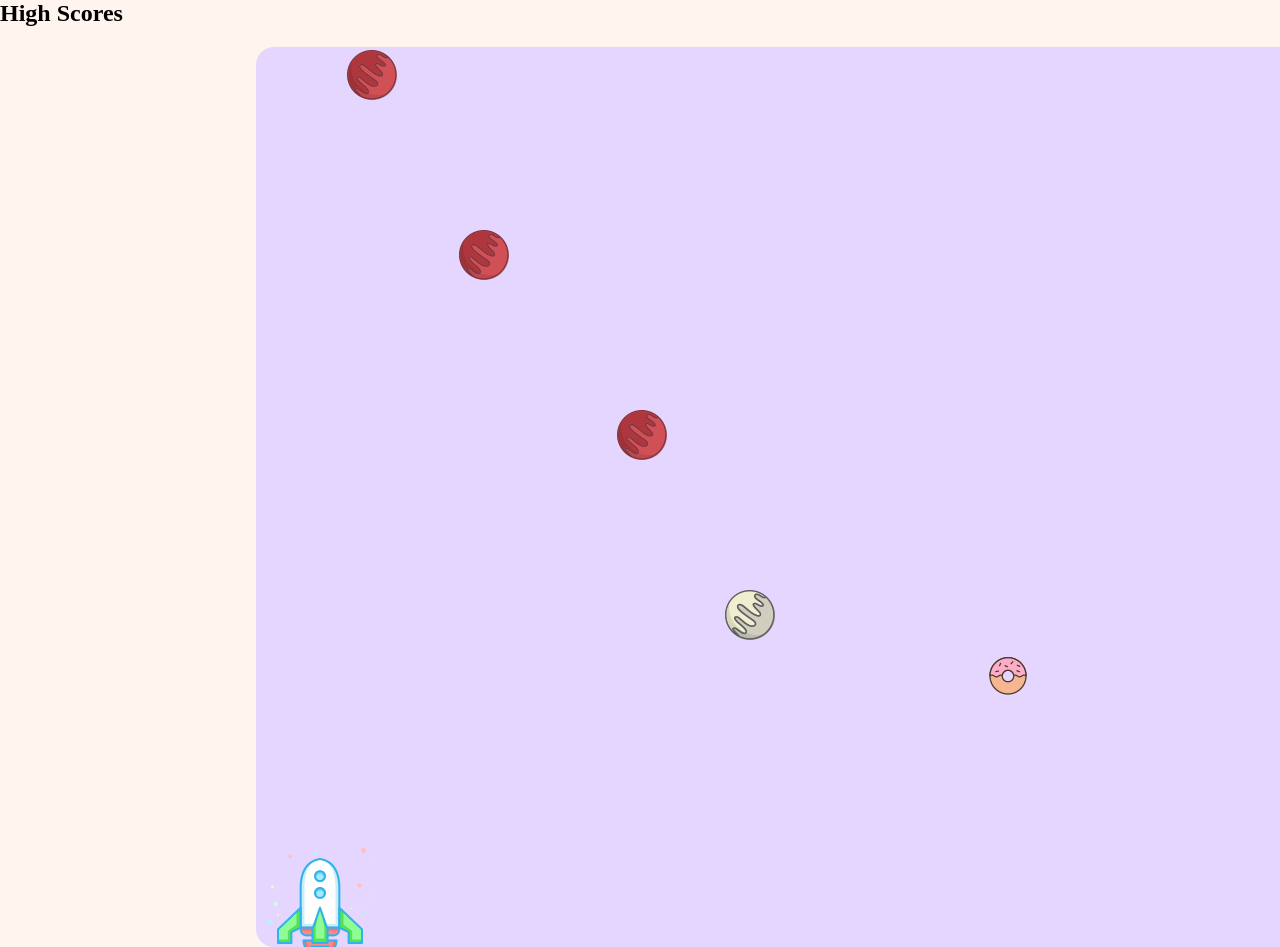
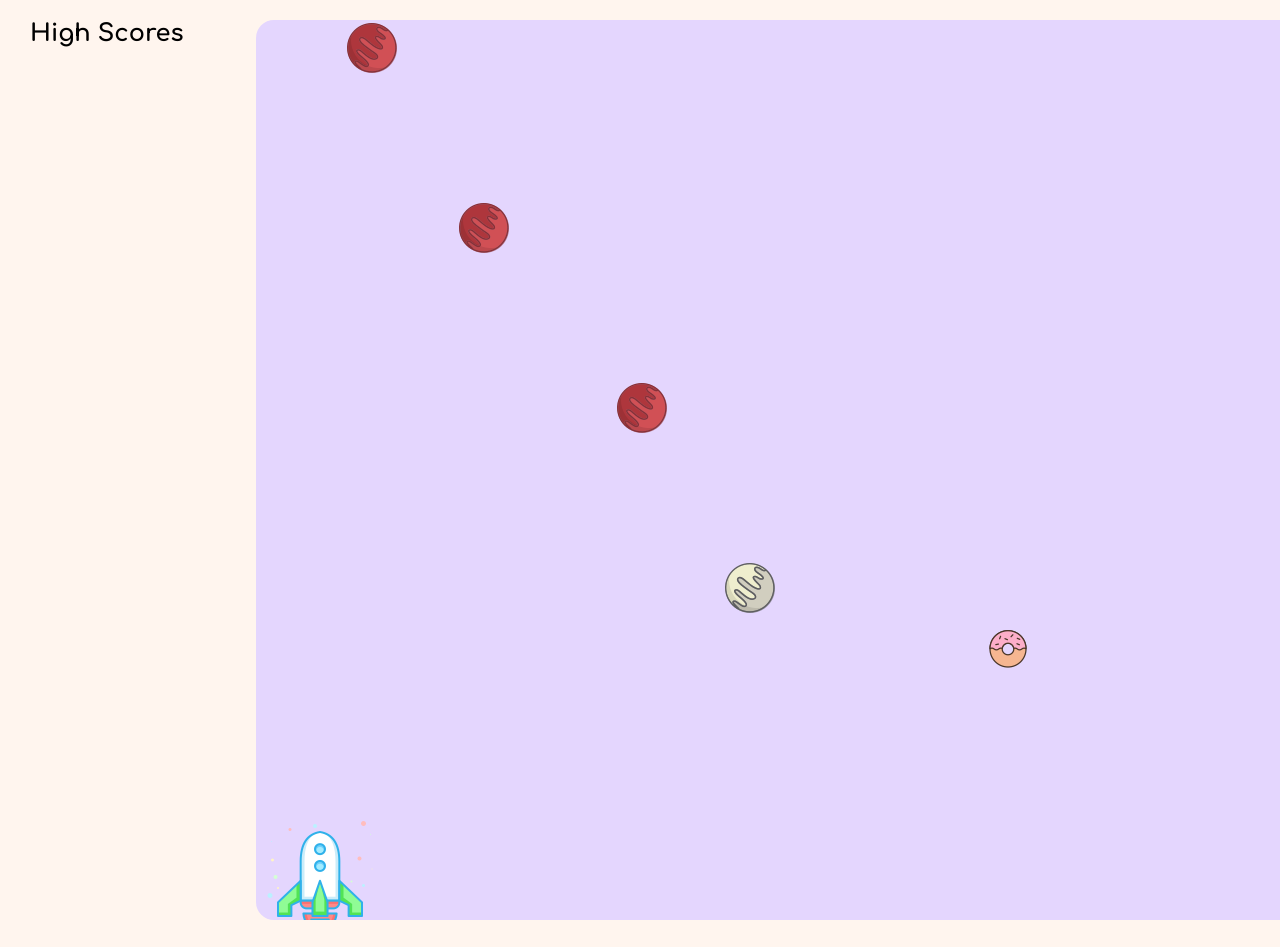
Before and after one commit to AlyaLo/AlyaLo.github.io, a plain HTML site: page index.html in a window 1280 px wide. Shown: the top 947 px of the page. After the commit the page ends 920 px from the top, so only its background shows below. Drawn offline with Linux system fonts and the light colour scheme.

Commit message:
Update game.css

```diff
--- a/game.css
+++ b/game.css
@@ -16,6 +16,13 @@
     text-align: right;
 }
 
+
+.wrapperHighScore{
+    position: absolute;
+    top: 20px;
+    left: 30px;
+    font-family: 'Comfortaa', cursive;
+}
 
 #rocket {
     position: absolute;
```
